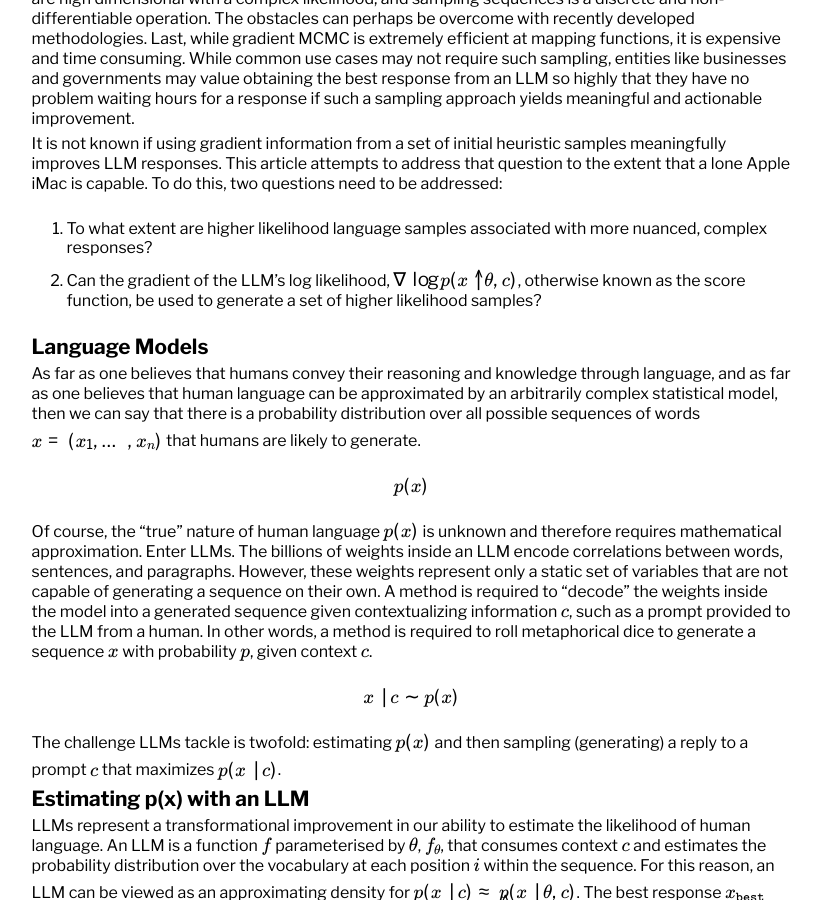
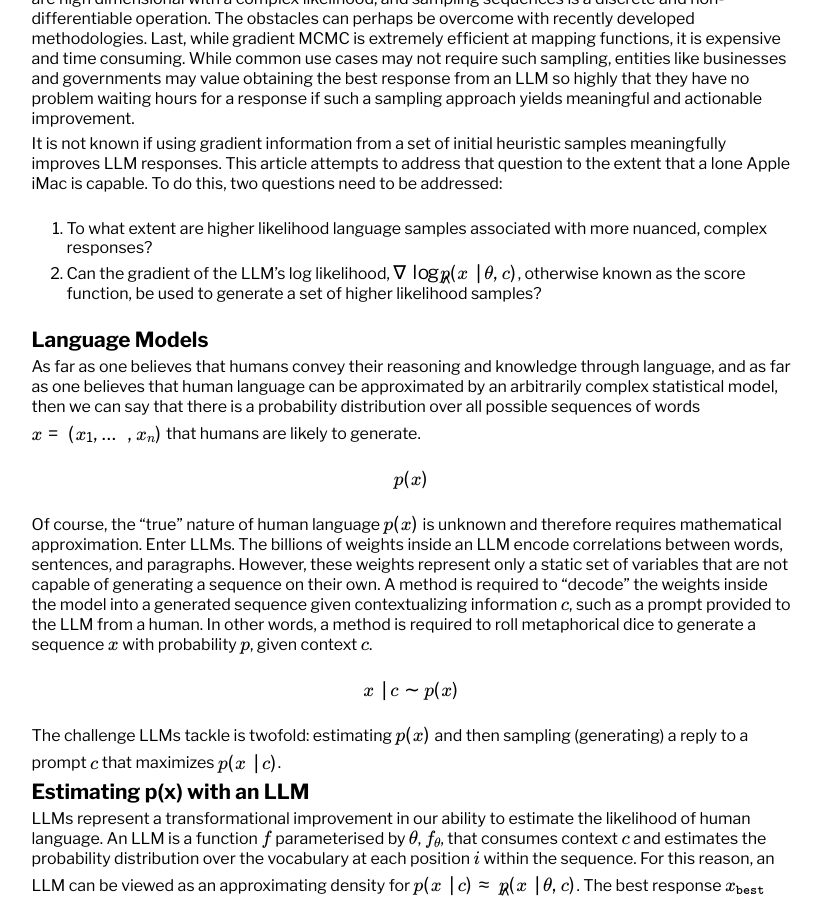
Before and after one commit to dan-sprague/dan-sprague.github.io, a Jekyll site: the page built from _posts/2025-02-02-llmthinking.markdown, in a window 1280 px wide and 900 px high, scrolled down 588 px. Shown: the whole window, without its empty margins (221-1043 px from the left). Built offline with Jekyll 4.4.1, drawn with Linux system fonts in a browser that asks for light colours; formulas are drawn with MathJax 3.

Commit message:
fixed bug

```diff
--- a/_posts/2025-02-02-llmthinking.markdown
+++ b/_posts/2025-02-02-llmthinking.markdown
@@ -19,7 +19,7 @@ It is not known if using gradient information from a set of initial heuristic sa
 <br><br>
 
 1. To what extent are higher likelihood language samples associated with more nuanced, complex responses?
-2. Can the gradient of the LLM's log likelihood, $\nabla \log{\hat{p(x \mid \theta, c)}}$, otherwise known as the score function, be used to generate a set of higher likelihood samples?
+2. Can the gradient of the LLM's log likelihood, $\nabla \log{\hat{p}(x \mid \theta, c)}$, otherwise known as the score function, be used to generate a set of higher likelihood samples?
 <br><br>
 
 ## Language Models
```
